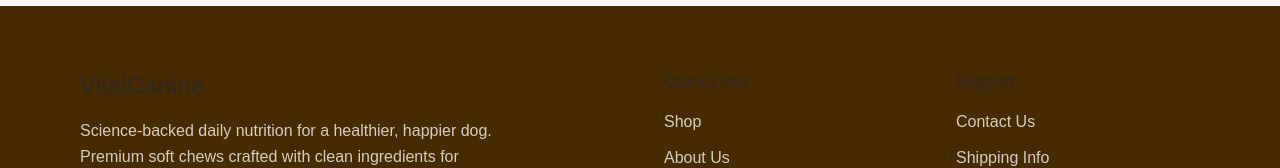
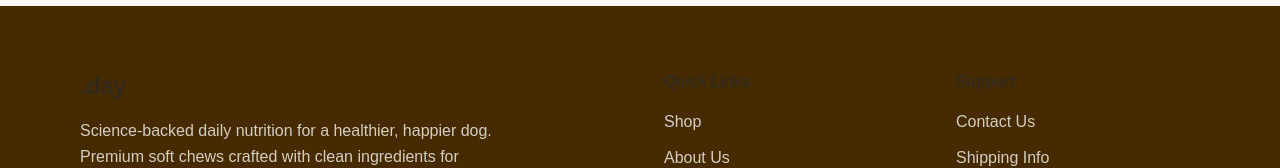
Before and after one commit to admins-dot/dogsupplements, a React (Vite) app: page / in a window 1280 px wide. Shown: the part 4685-4853 px from the top of the page. Built offline with nearby package versions, Linux system fonts and the light colour scheme; no server answers.

Commit message:
Visual edit in Lovable
Edited UI in Lovable

```diff
--- a/src/components/layout/Footer.tsx
+++ b/src/components/layout/Footer.tsx
@@ -1,13 +1,11 @@
 import { Link } from "react-router-dom";
-
 export const Footer = () => {
-  return (
-    <footer className="bg-primary text-primary-foreground">
+  return <footer className="bg-primary text-primary-foreground">
       <div className="container-wide mx-auto section-padding py-16">
         <div className="grid grid-cols-1 md:grid-cols-4 gap-12">
           {/* Brand */}
           <div className="md:col-span-2">
-            <h3 className="text-2xl font-bold mb-4">VitalCanine</h3>
+            <h3 className="text-2xl font-bold mb-4">.day</h3>
             <p className="text-primary-foreground/80 max-w-md leading-relaxed">
               Science-backed daily nutrition for a healthier, happier dog.
               Premium soft chews crafted with clean ingredients for immunity,
@@ -64,6 +62,5 @@ export const Footer = () => {
           </div>
         </div>
       </div>
-    </footer>
-  );
+    </footer>;
 };
```
